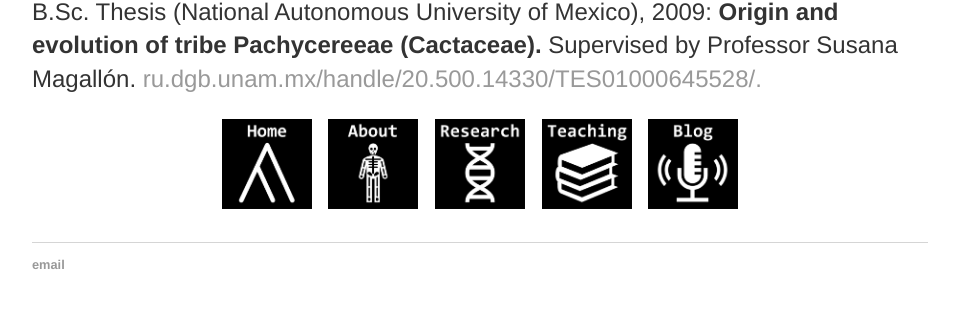
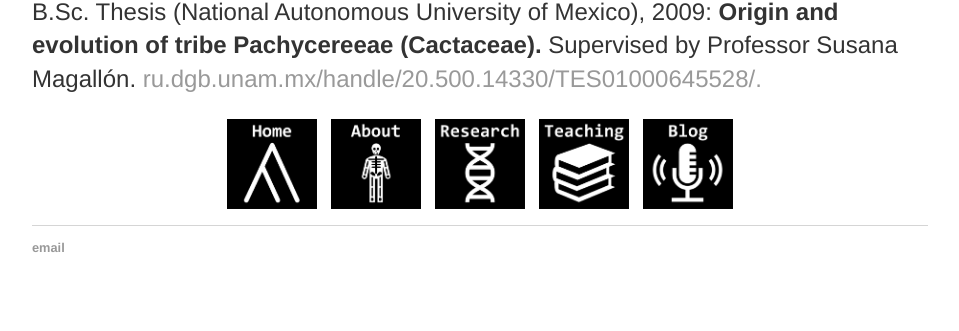
Before and after one commit to josebarbamontoya/josebarbamontoya.github.io, a Jekyll site: the page built from research/index.html, in a window 1280 px wide. Shown: the part 3372-3703 px from the top of the page, without its empty margins (160-1119 px from the left). Built offline with Jekyll 4.4.1, drawn with Linux system fonts in a browser that asks for light colours.

Commit message:
Update index.html

```diff
--- a/research/index.html
+++ b/research/index.html
@@ -68,22 +68,19 @@
 <p>B.Sc. Thesis (National Autonomous University of Mexico), 2009: <b>Origin and evolution of tribe Pachycereeae (Cactaceae).</b> Supervised by Professor Susana Magallón. <a href="https://ru.dgb.unam.mx/handle/20.500.14330/TES01000645528"> ru.dgb.unam.mx/handle/20.500.14330/TES01000645528/.</a>
 
 <!--- <p style="text-align:center;"><img src="/img/photo6.jpg" height="250" width="250"></p> --->
-<p <div style="text-align:center;">
+<div style="text-align:center; margin:16px 0;">
   <a href="/index.html">
-    <img src="/img/photo18.jpg" height="90" alt="Home" style="margin:0 5px;">
+    <img src="/img/photo18.jpg" height="90" alt="Home" style="margin:0 5px; vertical-align:middle;">
   </a>
   <a href="/about/">
-    <img src="/img/photo19.jpg" height="90" alt="About" style="margin:0 5px;">
+    <img src="/img/photo19.jpg" height="90" alt="About" style="margin:0 5px; vertical-align:middle;">
   </a>
   <a href="/research/">
-    <img src="/img/photo20.jpg" height="90" alt="Research" style="margin:0 5px;">
+    <img src="/img/photo20.jpg" height="90" alt="Research" style="margin:0 5px; vertical-align:middle;">
   </a>
   <a href="/teaching/">
-    <img src="/img/photo21.jpg" height="90" alt="Teaching" style="margin:0 5px;">
+    <img src="/img/photo21.jpg" height="90" alt="Teaching" style="margin:0 5px; vertical-align:middle;">
   </a>
   <a href="/blog/">
-    <img src="/img/photo22.jpg" height="90" alt="Blog" style="margin:0 5px;">
-  </a>
+    <img src="/img/photo22.jpg" height="90" alt="Blog" style="margin:0 5px; vertical-align:middle;">
 </div>
-</p>
-</div>
```
